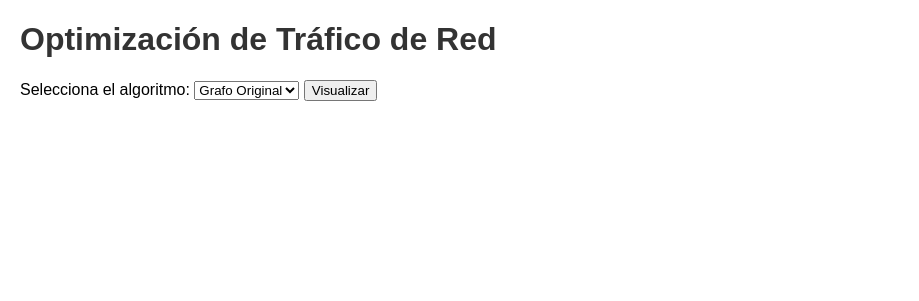
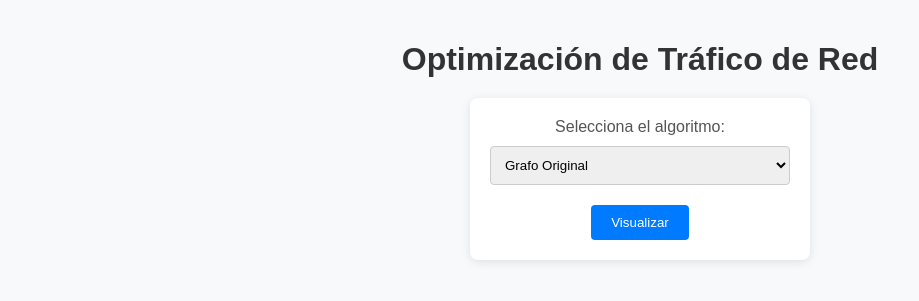
Before and after one commit to sebastian123gonzalo/repo-complejidad-epico, a Flask app: page / in a window 1280 px wide. Shown: the top 301 px of the page, without its empty margins (0-919 px from the left). Run offline with Flask 2, Linux system fonts and the light colour scheme.

Commit message:
second commit

```diff
--- a/static/styles/styles.css
+++ b/static/styles/styles.css
@@ -1,27 +1,77 @@
 body {
     font-family: Arial, sans-serif;
-    margin: 20px;
+    margin: 0;
+    padding: 20px;
+    background-color: #f8f9fa; /* Color de fondo suave */
+    display: flex;
+    justify-content: center;
+    align-items: center;
+    flex-direction: column;
 }
 
 h1 {
     color: #333;
+    margin-bottom: 20px; /* Espaciado inferior */
 }
 
-table {
-    width: 100%;
-    border-collapse: collapse;
+form {
+    background-color: #ffffff; /* Fondo blanco para el formulario */
+    padding: 20px;
+    border-radius: 8px; /* Bordes redondeados */
+    box-shadow: 0 2px 10px rgba(0, 0, 0, 0.1); /* Sombra */
+    width: 300px; /* Ancho fijo para el formulario */
+    text-align: center; /* Centrar texto en el formulario */
 }
 
-th, td {
-    border: 1px solid #ddd;
-    padding: 8px;
+label {
+    display: block;
+    margin-bottom: 10px; /* Espacio entre etiqueta y selección */
+    color: #555;
 }
 
-th {
-    background-color: #f2f2f2;
+select {
+    width: 100%; /* Ancho completo */
+    padding: 10px; /* Espaciado interno */
+    border: 1px solid #ccc; /* Borde del selector */
+    border-radius: 4px; /* Bordes redondeados */
+    margin-bottom: 20px; /* Espacio entre el selector y el botón */
+}
+
+button {
+    padding: 10px 20px; /* Espaciado interno del botón */
+    background-color: #007bff; /* Color de fondo del botón */
+    color: white; /* Color del texto del botón */
+    border: none; /* Sin borde */
+    border-radius: 4px; /* Bordes redondeados */
+    cursor: pointer; /* Cambiar cursor al pasar el ratón */
+    transition: background-color 0.3s; /* Transición de color */
+}
+
+button:hover {
+    background-color: #0056b3; /* Color de fondo en hover */
+}
+
+h2 {
+    margin-top: 20px; /* Espacio superior para el título de detalles */
+    color: #333;
+}
+
+p {
+    margin: 5px 0; /* Espacio entre párrafos */
 }
 
 img {
     width: 90%;
     height: auto;
+    border: 1px solid #ddd; /* Borde alrededor de la imagen */
+    border-radius: 4px; /* Bordes redondeados para la imagen */
+    margin-top: 20px; /* Espacio superior para la imagen */
+    display: block; /* Hacer que el elemento sea un bloque */
+    margin-left: auto; /* Margen automático a la izquierda */
+    margin-right: auto; /* Margen automático a la derecha */
 }
+
+div {
+    text-align: center; /* Centrar texto dentro del div */
+    width: 100%; /* Hacer que el div ocupe todo el ancho */
+}
```
Also changed, not shown: static/images/graph.png, static/images/kruskal.png, static/images/prim.png.
